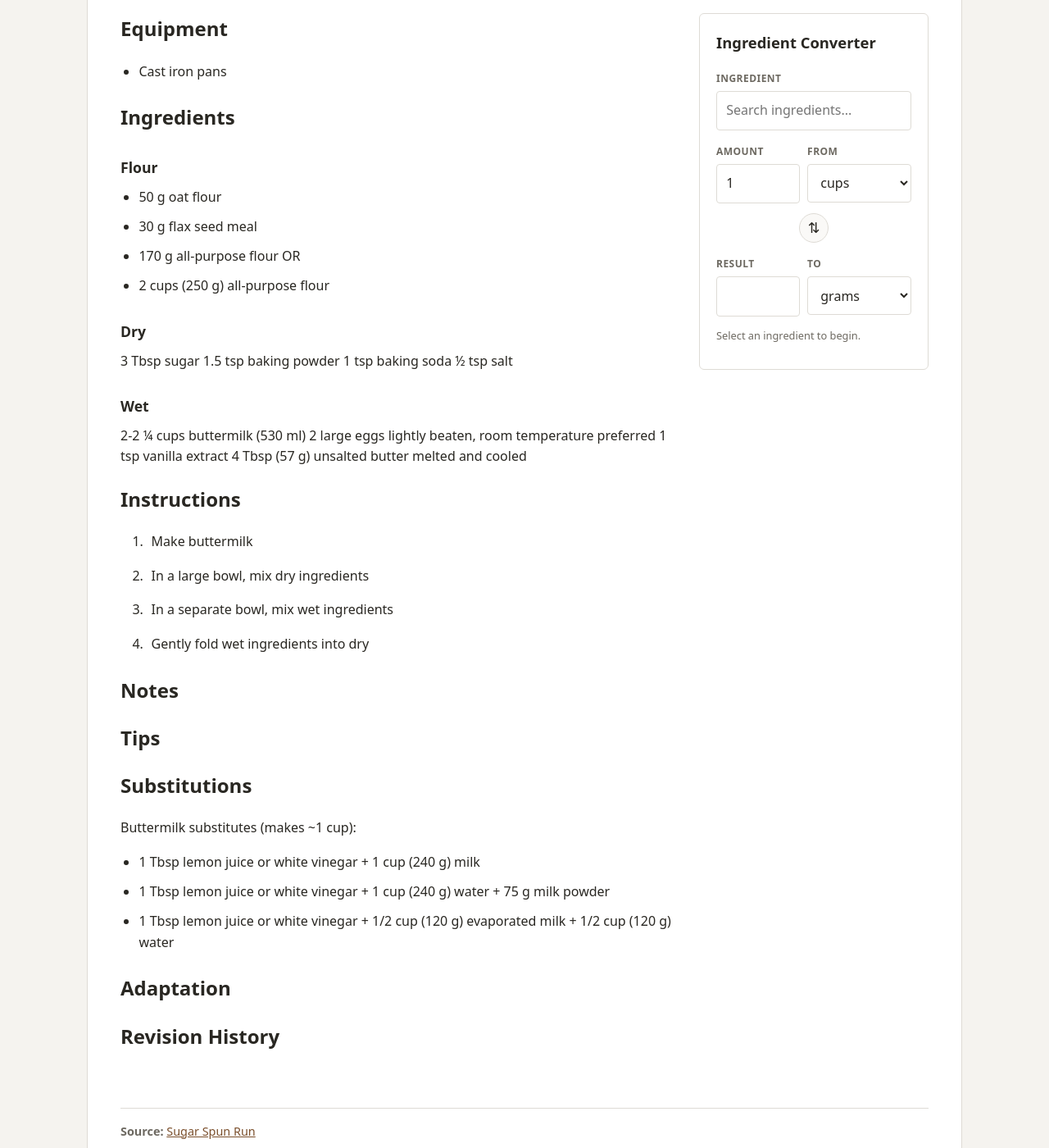
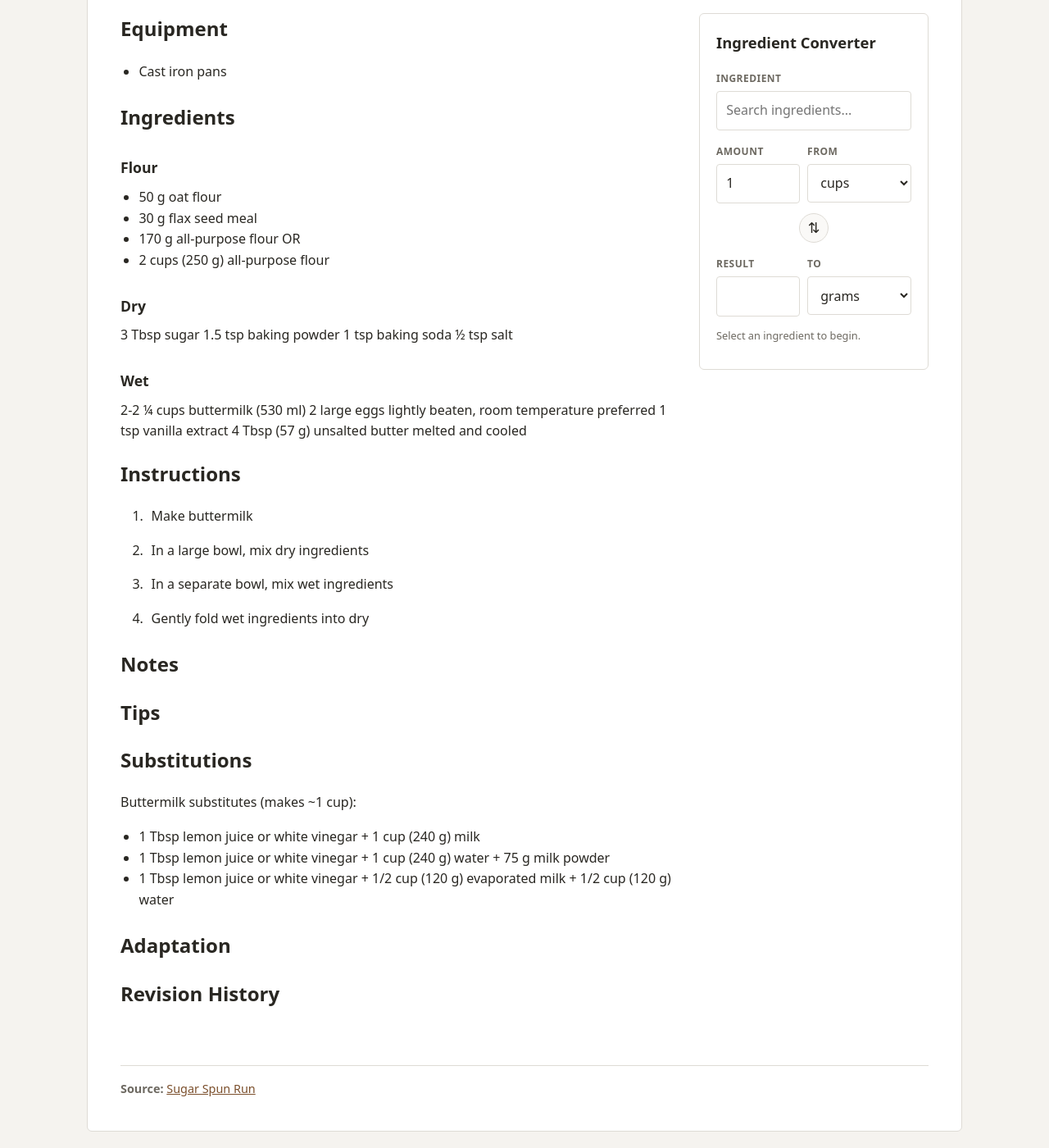
Before and after one commit to sundaycake/recipes, a Jekyll site: the page built from _recipes/pancakes-bmg.md, in a window 1280 px wide and 1400 px high, scrolled down 593 px. Shown: the whole window at 82% size. Built offline with Jekyll 4.4.1, drawn with Linux system fonts in a browser that asks for light colours.

Commit message:
Update style.css

```diff
--- a/assets/css/style.css
+++ b/assets/css/style.css
@@ -226,7 +226,7 @@ body {
 }
 
 .recipe-content ul li {
-    margin-bottom: 0.65rem;
+    margin-bottom: 0.0rem;
 }
 
 .recipe-content ol {
```
